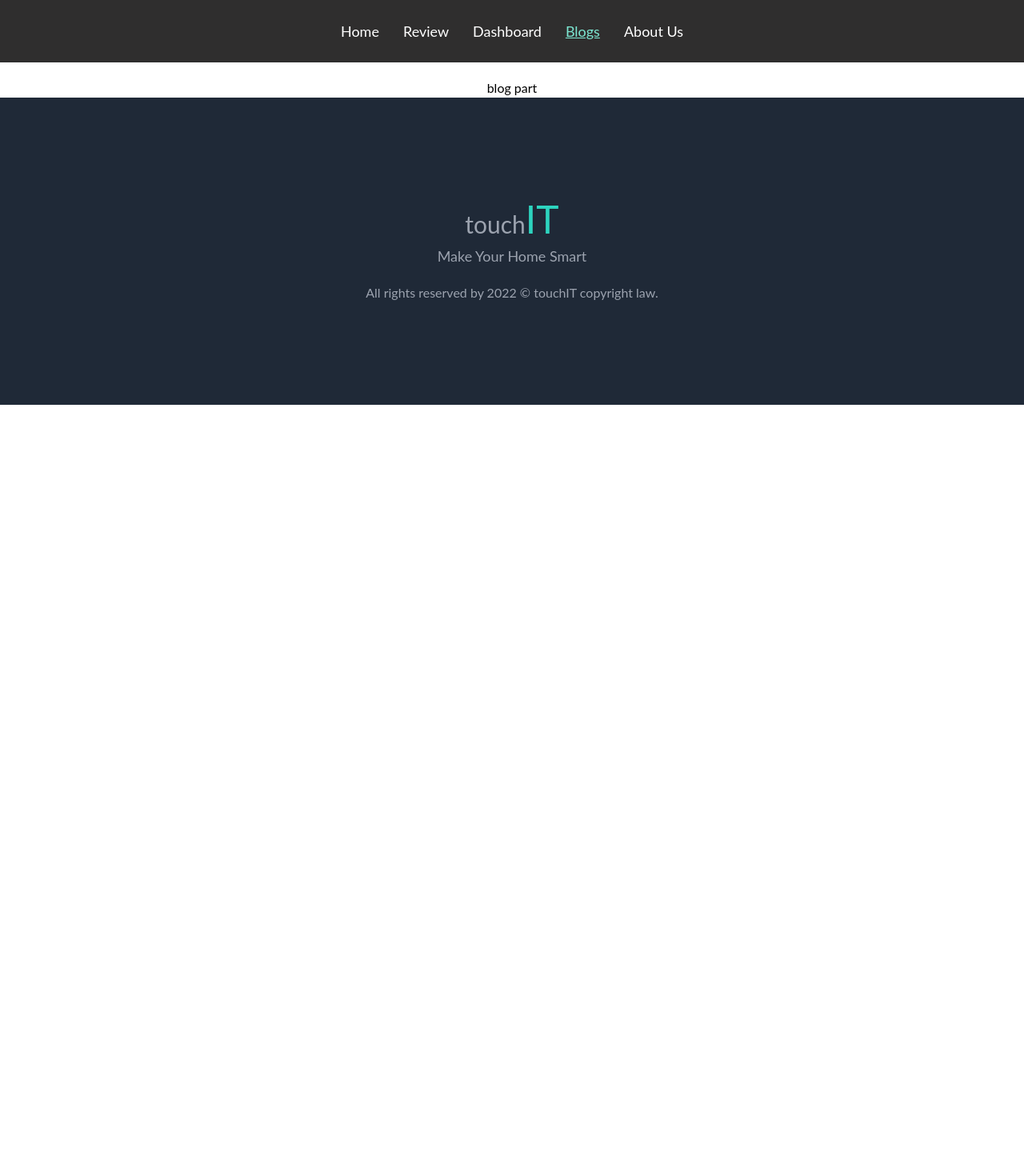
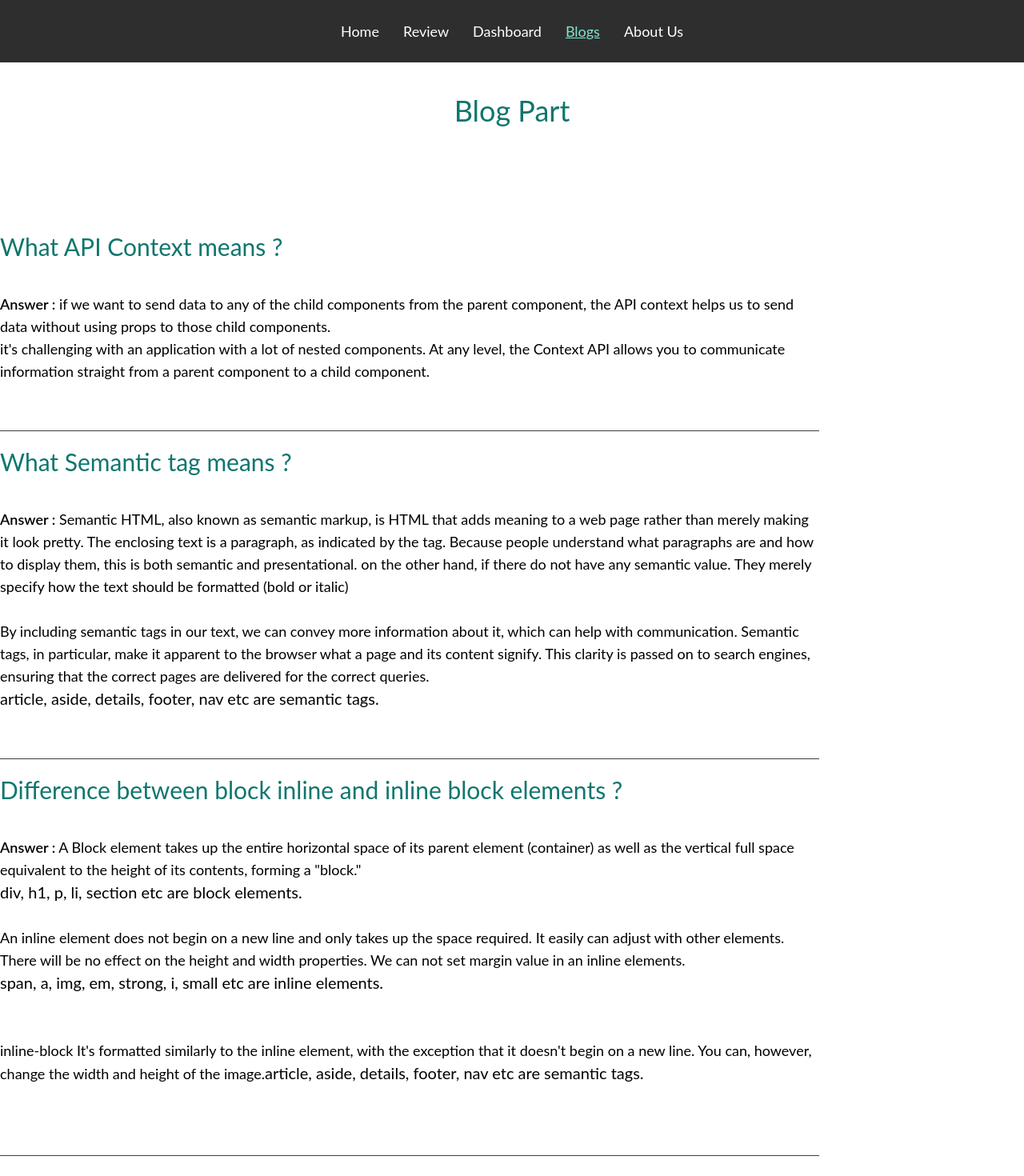
Before and after one commit to Maria-07/Touch-It, a React (Create React App) app: page /Blogs in a window 1280 px wide. Shown: the top 1470 px of the page at 80% size. Before the commit the page ends 800 px from the top, so only its background shows below. Built offline with nearby package versions, Linux system fonts and the light colour scheme.

Commit message:
blog part added

```diff
--- a/src/component/About/About.js
+++ b/src/component/About/About.js
@@ -1,11 +1,7 @@
 import React from "react";
 
 const About = () => {
-  return (
-    <div>
-      <h3>about</h3>
-    </div>
-  );
+  return <div></div>;
 };
 
 export default About;
--- a/src/component/Blogs/Blogs.css
+++ b/src/component/Blogs/Blogs.css
@@ -0,0 +1,3 @@
+.blog {
+    border-bottom: 1px solid rgb(61, 61, 61);
+}
--- a/src/component/Blogs/Blogs.js
+++ b/src/component/Blogs/Blogs.js
@@ -1,12 +1,75 @@
 import React from "react";
+import "./Blogs.css";
 
 const Blogs = () => {
   return (
     <div>
-      <h2>blog part</h2>
-      <article>
-        <div className="blog">
-          <h1></h1>
+      <h2 className=" text-4xl mt-10 text-teal-700">Blog Part</h2>
+      <article className="container mx-auto mt-28 mb-32">
+        <div className="blog text-left w-4/5  py-5">
+          <h1 className=" text-3xl text-teal-700">What API Context means ?</h1>
+          <p className=" text-lg my-10">
+            <span className=" font-semibold text-lg">Answer :</span> if we want
+            to send data to any of the child components from the parent
+            component, the API context helps us to send data without using props
+            to those child components. <br /> it's challenging with an
+            application with a lot of nested components. At any level, the
+            Context API allows you to communicate information straight from a
+            parent component to a child component.
+          </p>
+        </div>
+        <div className="blog text-left w-4/5 py-5">
+          <h1 className=" text-3xl text-teal-700">What Semantic tag means ?</h1>
+          <p className=" text-lg my-10">
+            <span className=" font-semibold text-lg">Answer :</span> Semantic
+            HTML, also known as semantic markup, is HTML that adds meaning to a
+            web page rather than merely making it look pretty. The enclosing
+            text is a paragraph, as indicated by the tag. Because people
+            understand what paragraphs are and how to display them, this is both
+            semantic and presentational. on the other hand, if there do not have
+            any semantic value. They merely specify how the text should be
+            formatted (bold or italic) <br /> <br />
+            By including semantic tags in our text, we can convey more
+            information about it, which can help with communication. Semantic
+            tags, in particular, make it apparent to the browser what a page and
+            its content signify. This clarity is passed on to search engines,
+            ensuring that the correct pages are delivered for the correct
+            queries.
+            <br />
+            <span className=" text-xl">
+              article, aside, details, footer, nav etc are semantic tags.
+            </span>
+          </p>
+        </div>
+        <div className="blog text-left w-4/5 py-5">
+          <h1 className=" text-3xl text-teal-700">
+            Difference between block inline and inline block elements ?
+          </h1>
+          <p className=" text-lg my-10">
+            <span className=" font-semibold text-lg">Answer :</span> A Block
+            element takes up the entire horizontal space of its parent element
+            (container) as well as the vertical full space equivalent to the
+            height of its contents, forming a "block." <br />
+            <span className=" text-xl">
+              div, h1, p, li, section etc are block elements.
+            </span>{" "}
+            <br /> <br />
+            An inline element does not begin on a new line and only takes up the
+            space required. It easily can adjust with other elements. There will
+            be no effect on the height and width properties. We can not set
+            margin value in an inline elements. <br />
+            <span className=" text-xl">
+              span, a, img, em, strong, i, small etc are inline elements.
+            </span>{" "}
+            <br /> <br /> <br />
+            inline-block It's formatted similarly to the inline element, with
+            the exception that it doesn't begin on a new line. You can, however,
+            change the width and height of the image.
+            <span className=" text-xl">
+              article, aside, details, footer, nav etc are semantic tags.
+            </span>{" "}
+            <br /> <br />
+          </p>
         </div>
       </article>
     </div>
```
